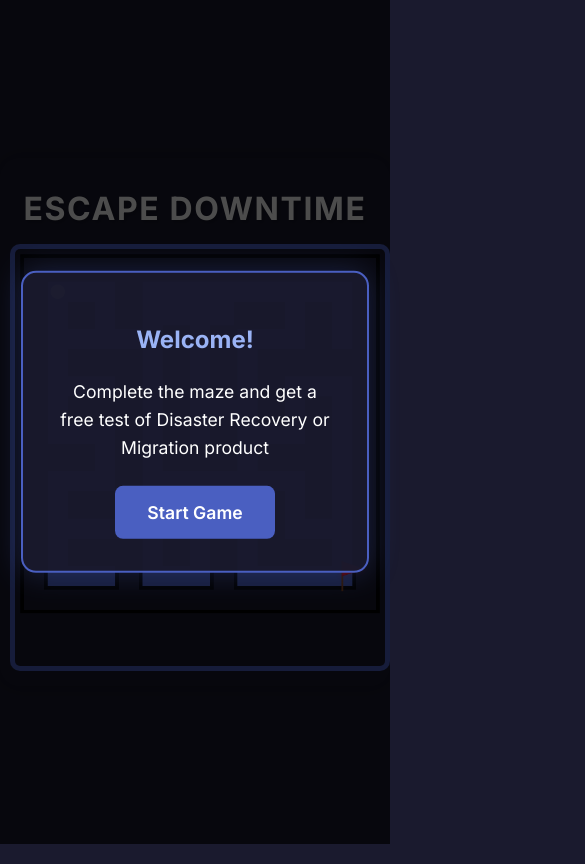
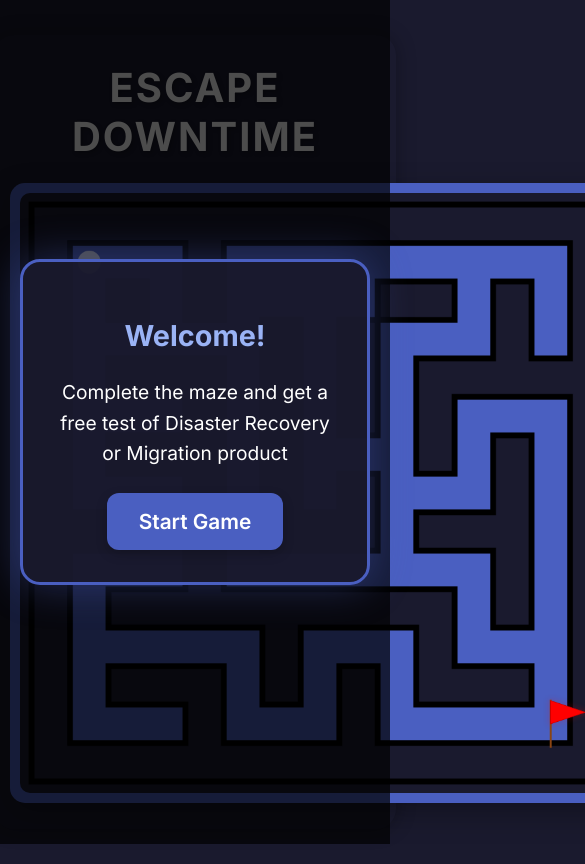
Before and after one commit to aulsea/escape-downtime-maze, a plain HTML site: page index.html in a window 390 px wide. Shown: the top 864 px of the page, 585 px wide, since content can reach past the window. Drawn offline with Linux system fonts and the light colour scheme.

Commit message:
Add files via upload

```diff
--- a/game.js
+++ b/game.js
@@ -3,9 +3,9 @@ class MazeGame {
         this.canvas = document.getElementById('mazeCanvas');
         this.ctx = this.canvas.getContext('2d');
         this.mazeSize = 15;
-        this.cellSize = 50;  // Increased base cell size
-        this.wallThickness = 6;  // Increased wall thickness
-        this.playerSize = 12;  // Increased player size
+        this.cellSize = 60;  // Significantly increased base cell size
+        this.wallThickness = 8;  // Thicker walls
+        this.playerSize = 16;  // Larger player
         this.moveSpeed = 0.15;
         this.targetPos = { x: 0, y: 0 };
         this.trail = [];
@@ -70,26 +70,29 @@ class MazeGame {
 
     setupCanvasSize() {
         const container = document.getElementById('maze-container');
-        const containerWidth = container.clientWidth;
-        const containerHeight = window.innerHeight * 0.8; // Use 80% of viewport height
 
-        // Calculate the ideal cell size based on container dimensions and maze size
-        const horizontalCellSize = Math.floor((containerWidth - 20) / (this.mazeSize + 1));
-        const verticalCellSize = Math.floor((containerHeight - 20) / (this.mazeSize + 3)); // Extra space for button
+        // Force a minimum size for tablets
+        const minSize = Math.max(window.innerWidth * 0.9, 600);
+        container.style.width = minSize + 'px';
+        container.style.height = minSize + 'px';
 
-        // Use the smaller of the two sizes to ensure maze fits
-        this.cellSize = Math.max(40, Math.min(horizontalCellSize, verticalCellSize));
+        const containerWidth = minSize;
+        const containerHeight = minSize;
+
+        // Calculate cell size to fit the container
+        const cellSize = Math.floor((Math.min(containerWidth, containerHeight) - 40) / this.mazeSize);
+        this.cellSize = Math.max(60, cellSize); // Ensure minimum cell size of 60px
 
         // Scale other dimensions based on cell size
-        this.wallThickness = Math.max(6, Math.floor(this.cellSize * 0.12));
-        this.playerSize = Math.max(12, Math.floor(this.cellSize * 0.24));
+        this.wallThickness = Math.max(8, Math.floor(this.cellSize * 0.15));
+        this.playerSize = Math.max(16, Math.floor(this.cellSize * 0.3));
 
         // Calculate the total maze size including padding
         const totalMazeSize = (this.mazeSize * this.cellSize) + (this.wallThickness * 4);
 
-        // Set canvas size to fit maze with padding
+        // Set canvas size
         this.canvas.width = totalMazeSize;
-        this.canvas.height = totalMazeSize + (this.cellSize * 2); // Extra space for button
+        this.canvas.height = totalMazeSize;
 
         // Center the maze in the canvas
         this.canvasOffset = {
@@ -108,7 +111,7 @@ class MazeGame {
         };
 
         // Scale UI elements based on cell size
-        this.buttonScale = Math.max(1, this.cellSize / 40);
+        this.buttonScale = Math.max(1.5, this.cellSize / 40); // Increased minimum scale
 
         if (this.playerPos) {
             this.resetPlayerPosition();
@@ -492,13 +495,13 @@ class MazeGame {
 
     drawGameOverScreen() {
         // Semi-transparent overlay
-        this.ctx.fillStyle = 'rgba(0, 0, 0, 0.8)';
+        this.ctx.fillStyle = 'rgba(0, 0, 0, 0.85)'; // Darker overlay
         this.ctx.fillRect(0, 0, this.canvas.width, this.canvas.height);
 
         // Scale text and button based on cell size
-        const fontSize = Math.max(24, Math.floor(24 * this.buttonScale));
-        const buttonWidth = Math.max(160, Math.floor(160 * this.buttonScale));
-        const buttonHeight = Math.max(60, Math.floor(60 * this.buttonScale));
+        const fontSize = Math.max(32, Math.floor(32 * this.buttonScale));
+        const buttonWidth = Math.max(200, Math.floor(200 * this.buttonScale));
+        const buttonHeight = Math.max(80, Math.floor(80 * this.buttonScale));
 
         // Position message and button with more space
         const messageY = this.canvas.height / 2 - buttonHeight * 1.5;
@@ -513,10 +516,10 @@ class MazeGame {
         // Draw "Play Again" button with consistent styling
         const buttonX = this.canvas.width / 2 - buttonWidth / 2;
 
-        // Button shadow
-        this.ctx.shadowColor = 'rgba(0, 0, 0, 0.5)';
-        this.ctx.shadowBlur = 15;
-        this.ctx.shadowOffsetY = 4;
+        // Enhanced button shadow
+        this.ctx.shadowColor = 'rgba(0, 0, 0, 0.6)';
+        this.ctx.shadowBlur = 20;
+        this.ctx.shadowOffsetY = 6;
 
         // Button background with gradient
         const gradient = this.ctx.createLinearGradient(buttonX, buttonY, buttonX, buttonY + buttonHeight);
@@ -526,7 +529,7 @@ class MazeGame {
         // Draw button background
         this.ctx.fillStyle = gradient;
         this.ctx.beginPath();
-        this.ctx.roundRect(buttonX, buttonY, buttonWidth, buttonHeight, 12);
+        this.ctx.roundRect(buttonX, buttonY, buttonWidth, buttonHeight, 15);
         this.ctx.fill();
 
         // Reset shadow
@@ -535,7 +538,7 @@ class MazeGame {
         this.ctx.shadowOffsetY = 0;
 
         // Draw button text
-        const buttonFontSize = Math.max(22, Math.floor(22 * this.buttonScale));
+        const buttonFontSize = Math.max(28, Math.floor(28 * this.buttonScale));
         this.ctx.fillStyle = '#ffffff';
         this.ctx.font = `bold ${buttonFontSize}px Inter`;
         this.ctx.fillText('Play Again', this.canvas.width / 2, buttonY + buttonHeight/2 + buttonFontSize/3);
@@ -550,56 +553,46 @@ class MazeGame {
     }
 
     drawSuccessScreen() {
-        // Semi-transparent overlay
-        this.ctx.fillStyle = 'rgba(0, 0, 0, 0.8)';
+        // Use same styling as game over screen
+        this.ctx.fillStyle = 'rgba(0, 0, 0, 0.85)';
         this.ctx.fillRect(0, 0, this.canvas.width, this.canvas.height);
 
-        // Scale text and button based on cell size
-        const fontSize = Math.max(24, Math.floor(24 * this.buttonScale));
-        const buttonWidth = Math.max(160, Math.floor(160 * this.buttonScale));
-        const buttonHeight = Math.max(60, Math.floor(60 * this.buttonScale));
+        const fontSize = Math.max(32, Math.floor(32 * this.buttonScale));
+        const buttonWidth = Math.max(200, Math.floor(200 * this.buttonScale));
+        const buttonHeight = Math.max(80, Math.floor(80 * this.buttonScale));
 
-        // Position message and button with more space
         const messageY = this.canvas.height / 2 - buttonHeight * 1.5;
         const buttonY = messageY + buttonHeight * 1.5;
 
-        // Draw message
         this.ctx.fillStyle = '#9ab3f5';
         this.ctx.font = `bold ${fontSize}px Inter`;
         this.ctx.textAlign = 'center';
         this.ctx.fillText('Data passed successfully!', this.canvas.width / 2, messageY);
 
-        // Draw "Play Again" button with consistent styling
         const buttonX = this.canvas.width / 2 - buttonWidth / 2;
 
-        // Button shadow
-        this.ctx.shadowColor = 'rgba(0, 0, 0, 0.5)';
-        this.ctx.shadowBlur = 15;
-        this.ctx.shadowOffsetY = 4;
+        this.ctx.shadowColor = 'rgba(0, 0, 0, 0.6)';
+        this.ctx.shadowBlur = 20;
+        this.ctx.shadowOffsetY = 6;
 
-        // Button background with gradient
         const gradient = this.ctx.createLinearGradient(buttonX, buttonY, buttonX, buttonY + buttonHeight);
         gradient.addColorStop(0, '#4a5fc1');
         gradient.addColorStop(1, '#3d4fa3');
 
-        // Draw button background
         this.ctx.fillStyle = gradient;
         this.ctx.beginPath();
-        this.ctx.roundRect(buttonX, buttonY, buttonWidth, buttonHeight, 12);
+        this.ctx.roundRect(buttonX, buttonY, buttonWidth, buttonHeight, 15);
         this.ctx.fill();
 
-        // Reset shadow
         this.ctx.shadowColor = 'transparent';
         this.ctx.shadowBlur = 0;
         this.ctx.shadowOffsetY = 0;
 
-        // Draw button text
-        const buttonFontSize = Math.max(22, Math.floor(22 * this.buttonScale));
+        const buttonFontSize = Math.max(28, Math.floor(28 * this.buttonScale));
         this.ctx.fillStyle = '#ffffff';
         this.ctx.font = `bold ${buttonFontSize}px Inter`;
         this.ctx.fillText('Play Again', this.canvas.width / 2, buttonY + buttonHeight/2 + buttonFontSize/3);
 
-        // Store button position for hit detection
         this.playAgainButton = {
             x: buttonX,
             y: buttonY,
--- a/index.html
+++ b/index.html
@@ -18,22 +18,26 @@
             background-color: #1a1a2e;
             font-family: 'Inter', system-ui, -apple-system, BlinkMacSystemFont, 'Segoe UI', sans-serif;
             touch-action: none;
+            overflow: hidden;
         }
 
         .game-container {
             background-color: #1a1a2e;
-            padding: 1rem;
+            padding: 2rem;
             border-radius: 20px;
             box-shadow: 0 0 20px rgba(0, 0, 0, 0.3);
             text-align: center;
             color: white;
             width: 95%;
-            max-width: 800px;
+            max-width: 1000px;
             margin: 10px auto;
+            display: flex;
+            flex-direction: column;
+            align-items: center;
         }
 
         h1 {
-            font-size: 2em;
+            font-size: 3em;
             margin-bottom: 0.5em;
             text-shadow: 2px 2px 4px rgba(0, 0, 0, 0.3);
             font-weight: 700;
@@ -51,73 +55,75 @@
 
         #maze-container {
             background-color: #4a5fc1;
-            padding: 10px;
-            border-radius: 10px;
-            margin: 10px 0;
+            padding: 20px;
+            border-radius: 15px;
+            margin: 20px auto;
             position: relative;
-            width: 100%;
-            max-width: 700px;
-            margin: 0 auto;
-            aspect-ratio: auto;
-            height: auto;
+            width: 90%;
+            max-width: 900px;
+            aspect-ratio: 1;
             overflow: visible;
+            box-shadow: 0 10px 30px rgba(0, 0, 0, 0.3);
         }
 
         canvas {
             background-color: #4a5fc1;
-            border-radius: 5px;
+            border-radius: 10px;
             touch-action: none;
             width: 100%;
-            height: auto;
+            height: 100%;
             display: block;
         }
 
-        .success-modal {
+        .success-modal, .welcome-modal {
             display: none;
             position: fixed;
             top: 50%;
             left: 50%;
             transform: translate(-50%, -50%);
             background: rgba(26, 26, 46, 0.95);
-            padding: 2rem;
-            border-radius: 15px;
-            box-shadow: 0 0 30px rgba(74, 95, 193, 0.3);
+            padding: 3rem;
+            border-radius: 20px;
+            box-shadow: 0 0 40px rgba(74, 95, 193, 0.4);
             text-align: center;
             color: white;
             z-index: 1000;
             animation: modalAppear 0.3s ease-out;
-            border: 2px solid #4a5fc1;
-            min-width: 280px;
+            border: 3px solid #4a5fc1;
+            min-width: 320px;
+            max-width: 90%;
         }
 
-        .success-modal h2 {
+        .success-modal h2, .welcome-modal h2 {
             color: #9ab3f5;
-            margin-bottom: 1rem;
-            font-size: 1.5em;
+            margin-bottom: 1.5rem;
+            font-size: 2em;
         }
 
-        .success-modal p {
-            margin: 1rem 0;
-            line-height: 1.5;
+        .success-modal p, .welcome-modal p {
+            margin: 1.5rem 0;
+            line-height: 1.6;
+            font-size: 1.3em;
         }
 
         .promo-code {
             background: #4a5fc1;
-            padding: 0.8rem 1.5rem;
-            border-radius: 8px;
+            padding: 1.2rem 2rem;
+            border-radius: 12px;
             font-family: monospace;
-            font-size: 1.2em;
+            font-size: 1.6em;
             letter-spacing: 0.1em;
-            margin: 1rem 0;
+            margin: 1.5rem 0;
             display: inline-block;
             color: white;
             font-weight: bold;
+            box-shadow: 0 4px 12px rgba(0, 0, 0, 0.2);
         }
 
         .countdown {
-            font-size: 0.9em;
+            font-size: 1.1em;
             color: #9ab3f5;
-            margin-top: 1rem;
+            margin-top: 1.5rem;
         }
 
         .modal-overlay {
@@ -148,70 +154,74 @@
             to { opacity: 1; }
         }
 
-        .welcome-modal {
-            display: none;
-            position: fixed;
-            top: 50%;
-            left: 50%;
-            transform: translate(-50%, -50%);
-            background: rgba(26, 26, 46, 0.95);
-            padding: 2rem;
-            border-radius: 15px;
-            box-shadow: 0 0 30px rgba(74, 95, 193, 0.3);
-            text-align: center;
-            color: white;
-            z-index: 1000;
-            animation: modalAppear 0.3s ease-out;
-            border: 2px solid #4a5fc1;
-            min-width: 280px;
-            max-width: 400px;
-        }
-
-        .welcome-modal h2 {
-            color: #9ab3f5;
-            margin-bottom: 1rem;
-            font-size: 1.5em;
-        }
-
-        .welcome-modal p {
-            margin: 1.5rem 0;
-            line-height: 1.6;
-            font-size: 1.1em;
-        }
-
         .start-button {
             background: #4a5fc1;
             color: white;
             border: none;
-            padding: 1rem 2rem;
-            border-radius: 8px;
-            font-size: 1.1em;
+            padding: 1.2rem 2.5rem;
+            border-radius: 12px;
+            font-size: 1.4em;
             font-weight: 600;
             cursor: pointer;
-            transition: background-color 0.2s;
+            transition: all 0.2s;
             font-family: 'Inter', system-ui, -apple-system, BlinkMacSystemFont, 'Segoe UI', sans-serif;
+            box-shadow: 0 4px 12px rgba(0, 0, 0, 0.2);
         }
 
         .start-button:hover {
             background: #5b6fd2;
+            transform: translateY(-2px);
+            box-shadow: 0 6px 16px rgba(0, 0, 0, 0.3);
+        }
+
+        .start-button:active {
+            transform: translateY(0);
+            box-shadow: 0 2px 8px rgba(0, 0, 0, 0.2);
         }
 
         @media (max-width: 768px) {
+            body {
+                padding: 10px;
+            }
+
             .game-container {
-                padding: 10px;
-                width: 98%;
+                padding: 1rem;
+                width: 100%;
+                margin: 0;
+            }
+
+            h1 {
+                font-size: 2.5em;
+                margin: 0.3em 0;
             }
 
             #maze-container {
-                padding: 5px;
-                margin: 5px auto;
+                padding: 10px;
+                margin: 10px auto;
+                width: 95%;
             }
 
-            canvas {
-                max-height: 80vh;
-                width: auto;
-                max-width: 100%;
-                margin: 0 auto;
+            .success-modal, .welcome-modal {
+                padding: 2rem;
+                min-width: 280px;
+            }
+
+            .success-modal h2, .welcome-modal h2 {
+                font-size: 1.8em;
+            }
+
+            .success-modal p, .welcome-modal p {
+                font-size: 1.2em;
+            }
+
+            .promo-code {
+                font-size: 1.4em;
+                padding: 1rem 1.8rem;
+            }
+
+            .start-button {
+                padding: 1rem 2rem;
+                font-size: 1.3em;
             }
         }
     </style>
```
